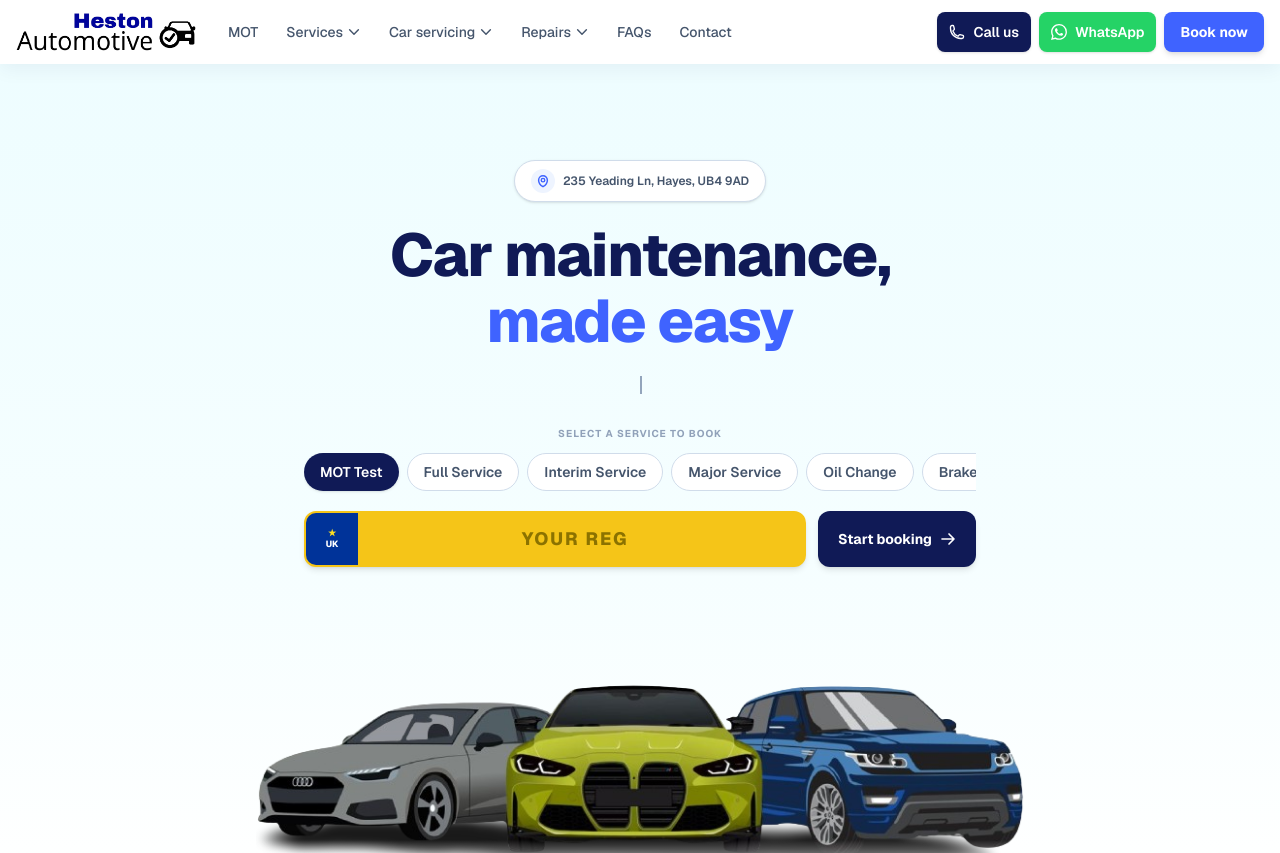
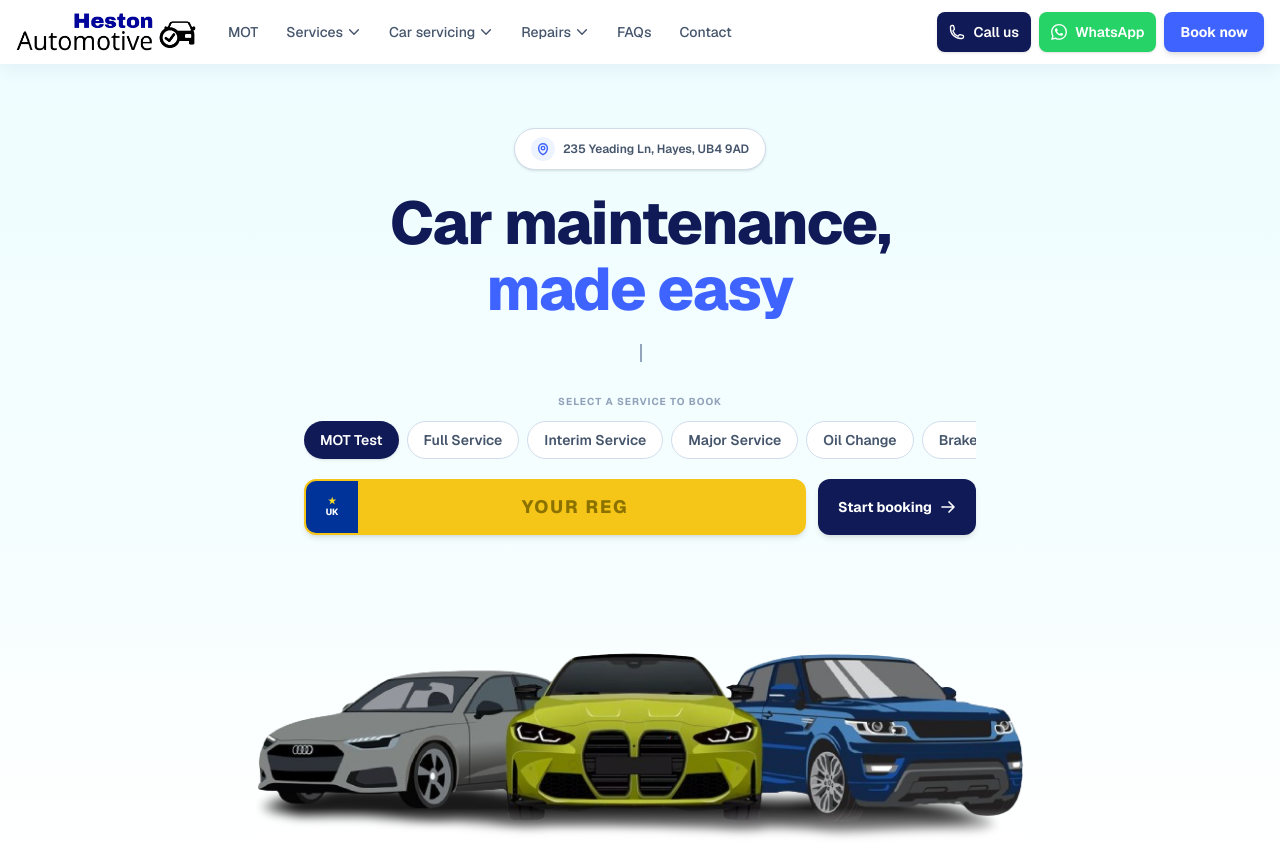
Before and after one commit to arslan020/car-service-website, a Next.js app: page / in a window 1280 px wide. Shown: the top 853 px of the page. Built offline with nearby package versions, Linux system fonts and the light colour scheme.

Commit message:
Adjust homepage hero spacing

```diff
--- a/app/page.tsx
+++ b/app/page.tsx
@@ -244,7 +244,7 @@
       {/* ════════════════════════════════
           HERO — text left, car right
       ════════════════════════════════ */}
-      <section className="relative overflow-hidden bg-gradient-to-b from-[#eefdff] via-[#f5feff] via-60% to-white px-4 pb-0 pt-16 text-center sm:pt-20 lg:pt-24">
+      <section className="relative overflow-hidden bg-gradient-to-b from-[#eefdff] via-[#f5feff] via-60% to-white px-4 pb-0 pt-10 text-center sm:pt-14 lg:pt-16">
         <div className="mx-auto max-w-3xl">
 
           {/* Location pill */}
```
